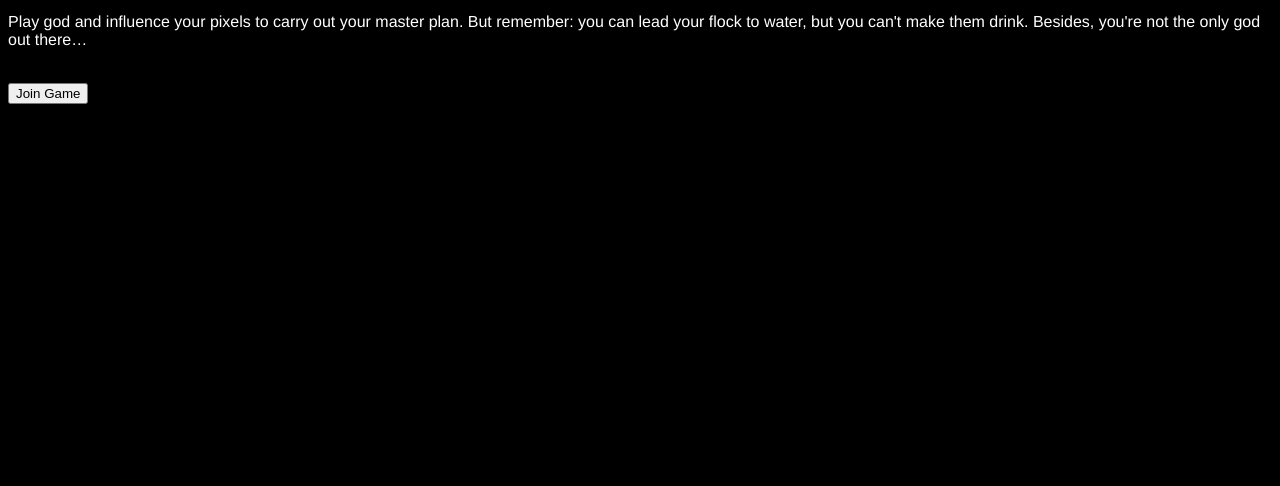
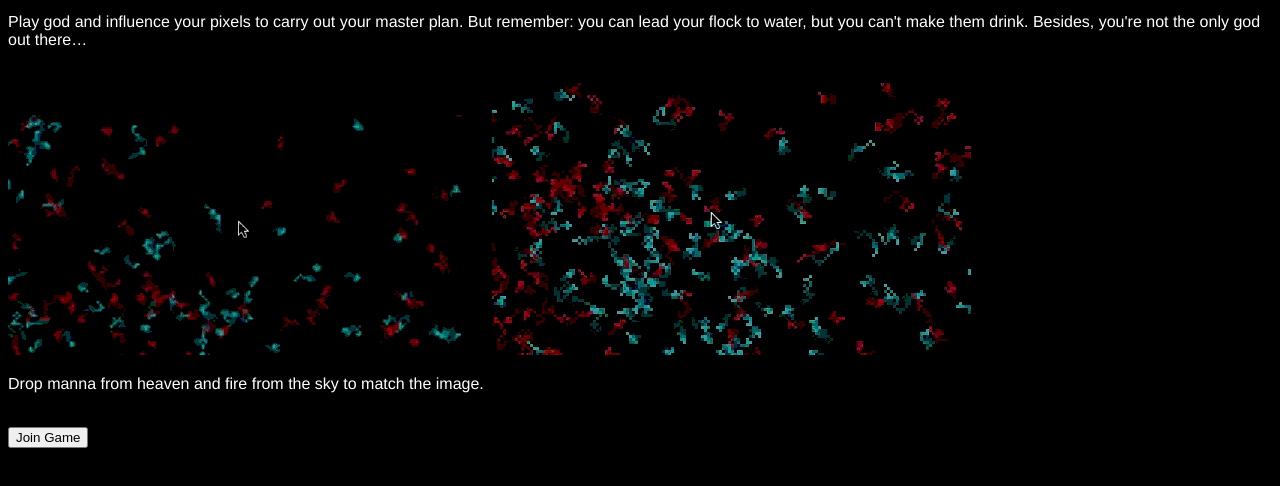
Before and after one commit to jeresig/god-game, a website: page index.html in a window 1280 px wide. Shown: the part 66-552 px from the top of the page. Drawn offline with nearby package versions, Linux system fonts and the light colour scheme; no server answers.

Commit message:
Other gif

```diff
--- a/index.html
+++ b/index.html
@@ -74,12 +74,19 @@
 	.pip.on {
 		background-color: #fff;
 	}
+	#join img {
+		display: inline-block;
+	}
 </style>
 
 <div id="join">
 	<form action="" class="join">
 		<h1>God Game</h1>
 		<p>Play god and influence your pixels to carry out your master plan. But remember: you can lead your flock to water, but you can't make them drink. Besides, you're not the only god out there&hellip;</p><br/>
+		<img src="gifs/ba.gif">
+		<img src="gifs/br.gif">
+		<p>Drop manna from heaven and fire from the sky to match the image.</p>
+<br/>
 		<input type="submit" value="Join Game"/>
 	</form>
 	<div class="waiting">
```
Also changed, not shown: gifs/br.gif (added).
